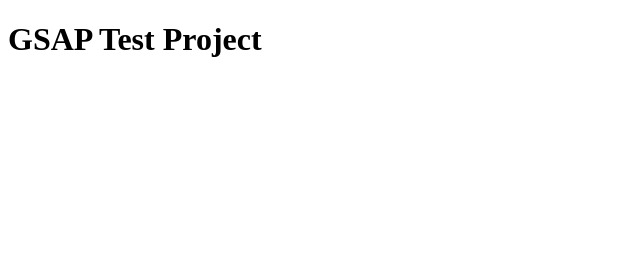
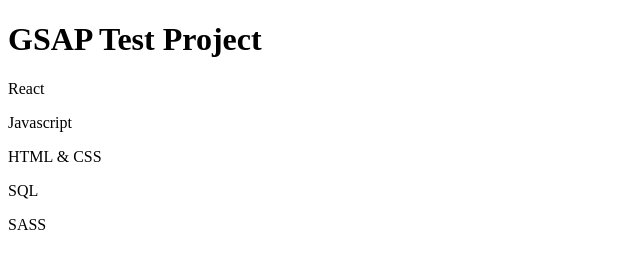
Before and after one commit to WebDevSiDotCom/gsap-animation, a plain HTML site: page index.html in a window 1280 px wide. Shown: the whole page, without its empty margins (0-640 px from the left). Drawn offline with Linux system fonts and the light colour scheme.

Commit message:
Update index.html

```diff
--- a/index.html
+++ b/index.html
@@ -9,5 +9,12 @@
 </head>
 <body>
     <h1>GSAP Test Project</h1>
+    <div className="text-wrapper">
+        <p className="hero--p">React</p>
+        <p className="hero--p">Javascript</p>
+        <p className="hero--p">HTML & CSS</p>
+        <p className="hero--p">SQL</p>
+        <p className="hero--p">SASS</p>
+    </div>
 </body>
 </html>
```
